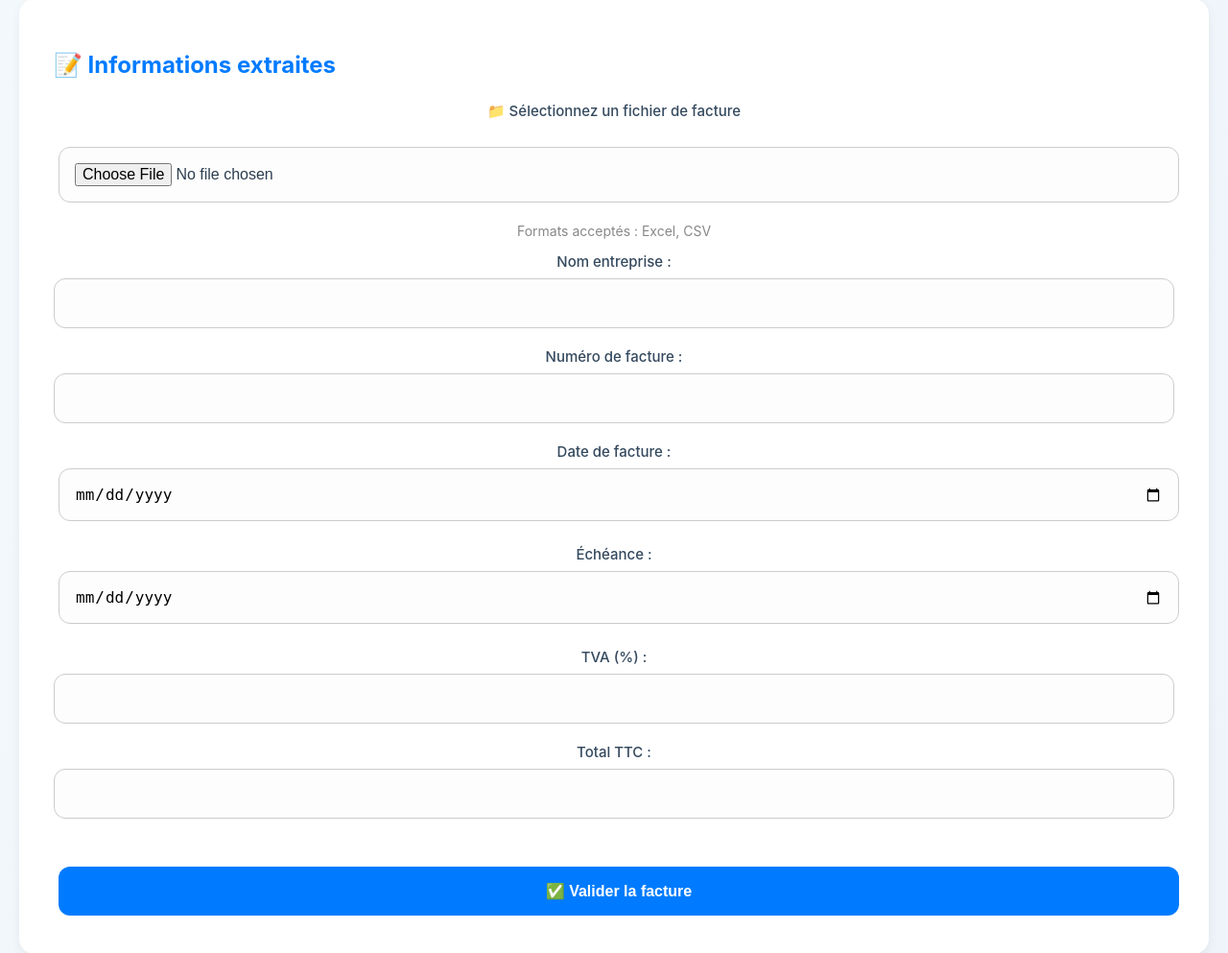
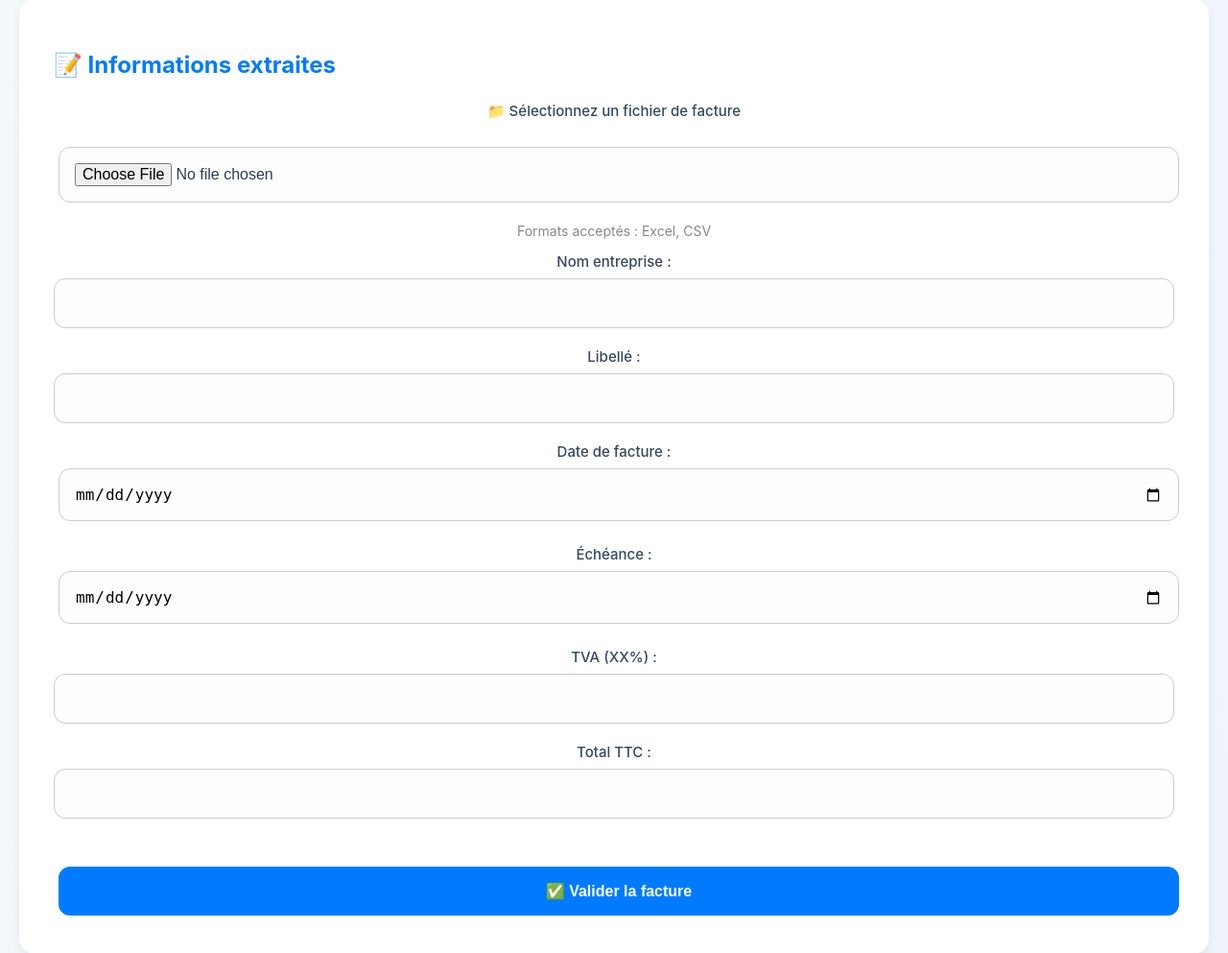
Before and after one commit to LouisMonin/Gestionnaire-Factures, a Flask app: page /upload in a window 1280 px wide. Shown: the part 316-1309 px from the top of the page at 96% size. Run offline with Flask 3, Linux system fonts and the light colour scheme; a user stored in the database is signed in; some libraries are stand-ins or nearby versions.

Commit message:
libellé

```diff
--- a/gestion_factures/templates/upload.html
+++ b/gestion_factures/templates/upload.html
@@ -29,8 +29,8 @@
           <input type="text" name="nom_entreprise" id="nom_entreprise">
         </label>
 
-        <label>Numéro de facture :
-          <input type="text" name="numero_facture" id="numero_facture" inputmode="numeric" pattern="[0-9]*">
+        <label>Libellé :
+          <input type="text" name="numero_facture" id="numero_facture">
         </label>
 
         <label>Date de facture :
@@ -41,7 +41,7 @@
           <input type="date" name="echeance" id="echeance">
         </label>
 
-        <label>TVA (%) :
+        <label>TVA (XX%) :
           <input type="text" name="tva" id="tva" inputmode="decimal" pattern="^\d*\.?\d*$">
         </label>
 
@@ -143,7 +143,6 @@ document.getElementById('facture').addEventListener('change', function () {
     };
 
     document.getElementById("nom_entreprise").value = findValue(["nom entreprise", "nomentreprise"]);
-    document.getElementById("numero_facture").value = findValue(["numero de facture", "facture"]);
     document.getElementById("date_facture").value = formatDate(findValue(["date de facture", "datedefacture"]));
     document.getElementById("echeance").value = formatDate(findValue(["echeance", "echeance de paiement"]));
     document.getElementById("tva").value = cleanValue(findValue(["taux de tva", "tauxtva", "tva"]));
@@ -181,7 +180,7 @@ document.getElementById('facture').addEventListener('change', function () {
   reader.readAsArrayBuffer(file);
 });
 
-['numero_facture', 'tva', 'total_ttc'].forEach(id => {
+['tva', 'total_ttc'].forEach(id => {
   const el = document.getElementById(id);
 
   const errorMsg = document.createElement('div');
```
Also changed, not shown: gestion_factures/factures.db.
